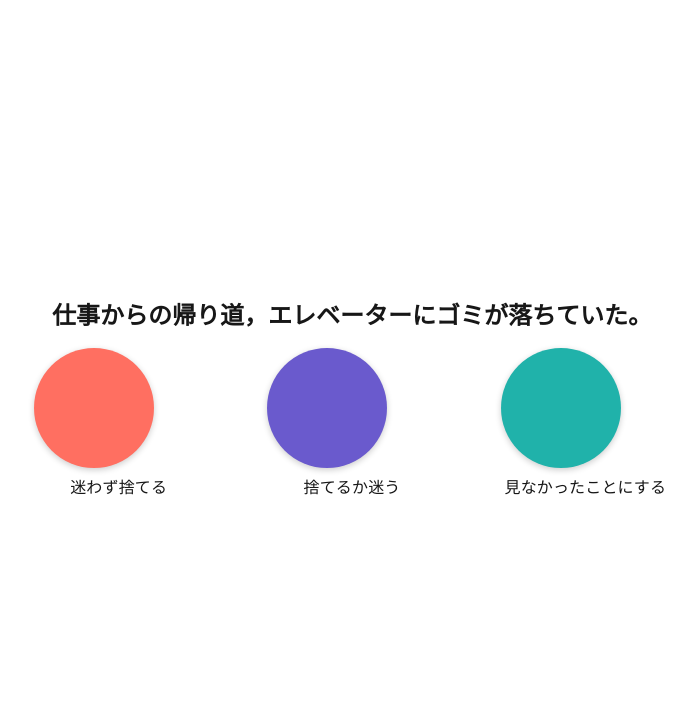
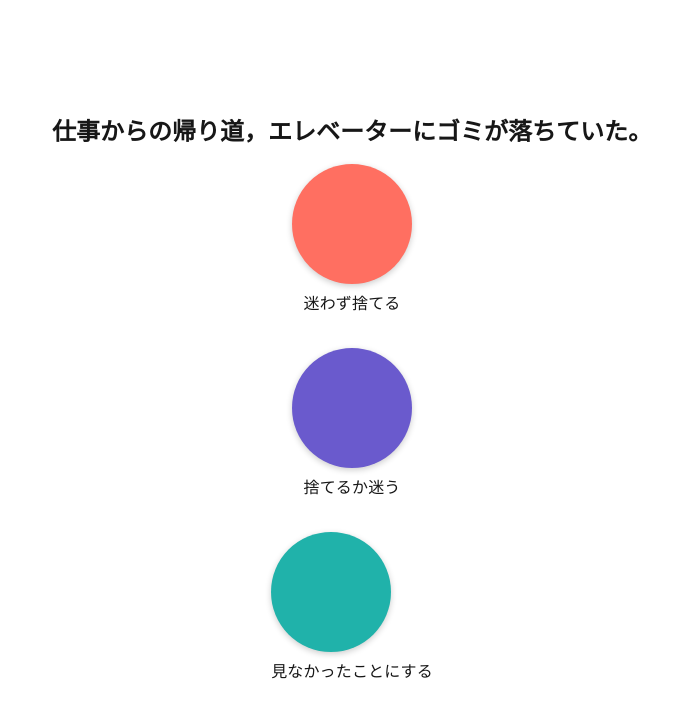
Before and after one commit to Ryosuke-A/sustainable-diagnosis, a Next.js app: page / in a window 1280 px wide. Shown: the top 718 px of the page, without its empty margins (288-983 px from the left). Built offline with nearby package versions, Linux system fonts and the light colour scheme.

Commit message:
縦並びに

```diff
--- a/src/components/Question.tsx
+++ b/src/components/Question.tsx
@@ -1,4 +1,4 @@
-import { Box, Typography, useMediaQuery, useTheme } from '@mui/material';
+import { Box, Typography } from '@mui/material';
 import Circle from './Circle';
 
 type ScoreVector7 = number[];
@@ -15,32 +15,17 @@ interface QuestionProps {
 }
 
 export default function Question({ text, choices, onAnswer }: QuestionProps) {
-  const theme = useTheme();
-  const isSmallScreen = useMediaQuery(theme.breakpoints.down('sm'));
-
   return (
     <Box sx={{ textAlign: 'center' }}>
       <Typography variant="h5" fontWeight="bold" sx={{ mb: 2 }}>
         {text}
       </Typography>
-      <Box
-        sx={{
-          display: 'flex',
-          flexWrap: 'wrap',
-          justifyContent: 'center',
-          gap: isSmallScreen ? 4 : 8,
-        }}
-      >
+      <Box sx={{ display: 'flex', flexDirection: 'column', gap: 4, alignItems: 'center' }}>
         {choices.map((choice, index) => (
           <Box
             key={index}
             onClick={() => onAnswer(choice.score)}
-            sx={{
-              cursor: 'pointer',
-              textAlign: 'center',
-              minWidth: 100,
-              flex: '1 1 120px', // 幅に余裕があれば横に並び、狭いときは折り返す
-            }}
+            sx={{ cursor: 'pointer', textAlign: 'center' }}
           >
             <Circle color={['#FF6F61', '#6A5ACD', '#20B2AA'][index % 3]} />
             <Typography sx={{ mt: 1 }}>{choice.label}</Typography>
```
